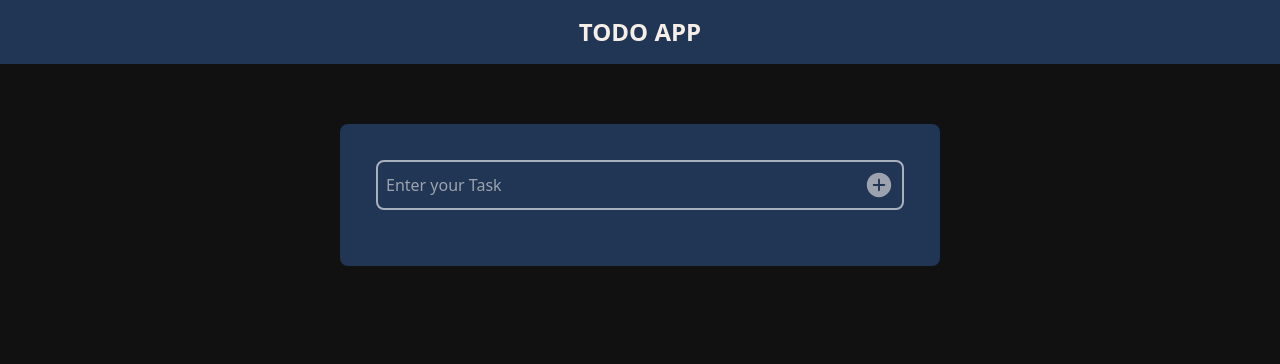
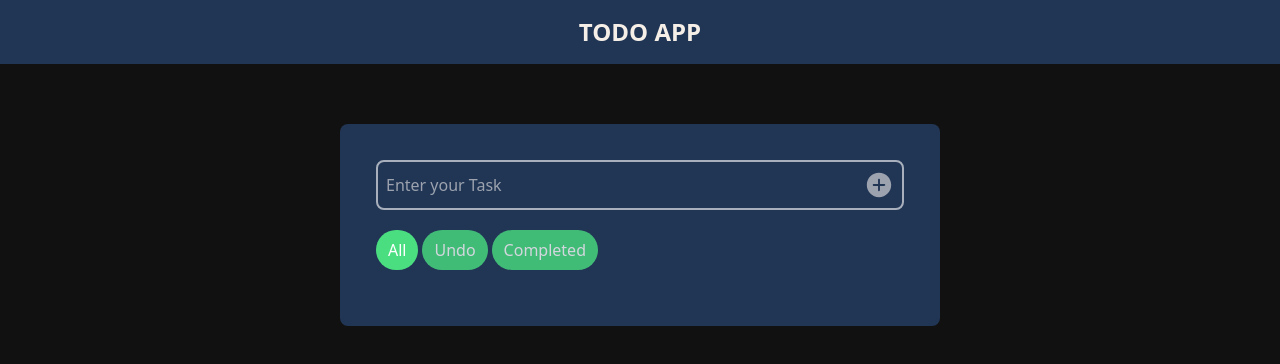
Before and after one commit to moizxox/react-todo-app-v1, a React (Vite) app: page / in a window 1280 px wide. Shown: the top 364 px of the page. Built offline with nearby package versions, Linux system fonts and the light colour scheme.

Commit message:
Filter Tasks Added

```diff
--- a/src/App.jsx
+++ b/src/App.jsx
@@ -1,17 +1,19 @@
+import { useState, useEffect } from "react";
 import Box from "./Components/Box";
 import Header from "./Components/Header";
 import Modal from "./Components/Modals/Modal";
-import { useState, useEffect } from "react";
 import { toast } from "react-toastify";
+
 function App() {
   const [modalShow, setModalShow] = useState(false);
-
   const [taskData, setTaskData] = useState(() => {
     const storedTasks = localStorage.getItem("taskData");
     return storedTasks ? JSON.parse(storedTasks) : [];
   });
+  const [displayTasks, setDisplayTasks] = useState(taskData);
+  const [editData, setEditData] = useState({});
+  const [activeBtn, setActiveBtn] = useState("1");
 
-  const [editData, setEditData] = useState({});
   const handleEditData = (data) => {
     setEditData(data);
     setModalShow(true);
@@ -21,15 +23,15 @@ function App() {
     if (taskData.length > 0) {
       if (confirm("Are you sure you want to delete All Tasks?")) {
         setTaskData([]);
+        setDisplayTasks([]);
         toast.info("All Task Deleted!");
       }
     } else {
-      toast.error("Not Task Found to Delete");
+      toast.error("No Task Found to Delete");
     }
   };
 
   const hadleEditSave = ({ editedTitle, editedTaskId }) => {
-    console.log(editedTitle, editedTaskId);
     taskData.forEach((dataItem) => {
       if (dataItem.taskID === editedTaskId) {
         dataItem.taskTitle = editedTitle;
@@ -37,12 +39,18 @@ function App() {
       }
     });
     setTaskData([...taskData]);
+    setDisplayTasks([...taskData]);
   };
 
   const handleDelete = (deleteID) => {
-    setTaskData(taskData.filter((dataItem) => dataItem.taskID !== deleteID));
+    const updatedTasks = taskData.filter(
+      (dataItem) => dataItem.taskID !== deleteID
+    );
+    setTaskData(updatedTasks);
+    setDisplayTasks(updatedTasks);
     toast.info("Task Deleted!");
   };
+
   const handleComplete = (completeID) => {
     taskData.forEach((dataItem) => {
       if (dataItem.taskID === completeID) {
@@ -53,24 +61,49 @@ function App() {
             : "Task set to Uncompleted!"
         );
       }
-
-      setTaskData([...taskData]);
     });
+    setTaskData([...taskData]);
+    setDisplayTasks([...taskData]);
   };
 
+  // Filtering Logic
+  const showAllTasks = () => {
+    setActiveBtn("1");
+  };
+
+  const showUndoTasks = () => {
+    setActiveBtn("2");
+  };
+
+  const showCompletedTasks = () => {
+    setActiveBtn("3");
+  };
+  useEffect(() => {
+    if (activeBtn == "2")
+      setDisplayTasks(taskData.filter((task) => !task.taskStatus));
+    else if (activeBtn == "3")
+      setDisplayTasks(taskData.filter((task) => task.taskStatus));
+    else setDisplayTasks(taskData);
+  }, [activeBtn]);
   useEffect(() => {
     localStorage.setItem("taskData", JSON.stringify(taskData));
+    setDisplayTasks(taskData);
   }, [taskData]);
+
   return (
     <>
       <Header />
       <Box
         editData={handleEditData}
-        taskData={taskData}
+        taskData={displayTasks}
         setTaskData={setTaskData}
         handleDelete={handleDelete}
         handleComplete={handleComplete}
         handleDeleteAll={handleDeleteAll}
+        showAllTasks={showAllTasks}
+        showUndoTasks={showUndoTasks}
+        showCompletedTasks={showCompletedTasks}
+        activeBtn={activeBtn}
       />
       <Modal
         modalShow={modalShow}
--- a/src/Components/Box.jsx
+++ b/src/Components/Box.jsx
@@ -1,6 +1,7 @@
 import AddTask from "./AddTask";
 import TodoList from "./TodoList";
 import DeleteAllButton from "./TaskButtons/DeleteAllButton";
+import FilterButtons from "./TaskButtons/FilterButtons";
 
 function Box({
   editData,
@@ -8,7 +9,11 @@ function Box({
   setTaskData,
   handleDelete,
   handleComplete,
-  handleDeleteAll
+  handleDeleteAll,
+  showAllTasks,
+  showUndoTasks,
+  showCompletedTasks,
+  activeBtn
 }) {
   const getTaskInput = (inputData) => {
     setTaskData([...taskData, inputData]);
@@ -19,9 +24,17 @@ function Box({
       <section className="w-full mt-[60px] px-4 ">
         <div className="max-w-[600px] bg-secondary p-9 rounded-lg flex flex-col gap-y-5 mx-auto max-[600px]:px-4">
           <AddTask handleTaskInput={getTaskInput} />
-          {!taskData.length == 0 && (
-            <DeleteAllButton handleDeleteAll={handleDeleteAll} />
-          )}
+          <div className="flex justify-between">
+            <FilterButtons
+              showAllTasks={showAllTasks}
+              showUndoTasks={showUndoTasks}
+              showCompletedTasks={showCompletedTasks}
+              activeBtn={activeBtn}
+            />
+            {!taskData.length == 0 && (
+              <DeleteAllButton handleDeleteAll={handleDeleteAll} />
+            )}
+          </div>
 
           <TodoList
             taskData={taskData}
--- /dev/null
+++ b/src/Components/TaskButtons/FilterButtons.jsx
@@ -0,0 +1,37 @@
+function FilterButtons({
+  showAllTasks,
+  showUndoTasks,
+  showCompletedTasks,
+  activeBtn
+}) {
+  return (
+    <div className="flex items-center gap-x-1">
+      <button
+        className={`flex py-2 px-3 justify-between bg-green-400 rounded-full text-white items-center font-medium ${
+          activeBtn !== "1" && "opacity-[0.8]"
+        }`}
+        onClick={showAllTasks}
+      >
+        All
+      </button>
+      <button
+        className={`flex py-2 px-3 justify-between bg-green-400 rounded-full text-white items-center font-medium ${
+          activeBtn !== "2" && "opacity-[0.8]"
+        }`}
+        onClick={showUndoTasks}
+      >
+        Undo
+      </button>
+      <button
+        className={`flex py-2 px-3 justify-between bg-green-400 rounded-full text-white items-center font-medium ${
+          activeBtn !== "3" && "opacity-[0.8]"
+        }`}
+        onClick={showCompletedTasks}
+      >
+        Completed
+      </button>
+    </div>
+  );
+}
+
+export default FilterButtons;
```
